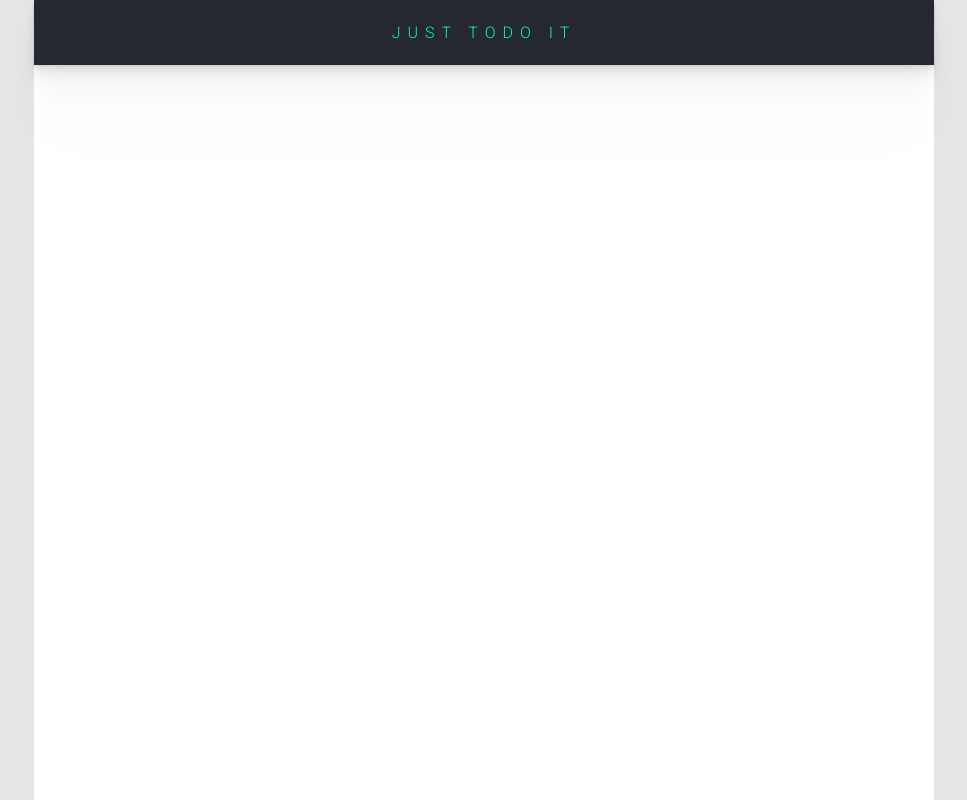
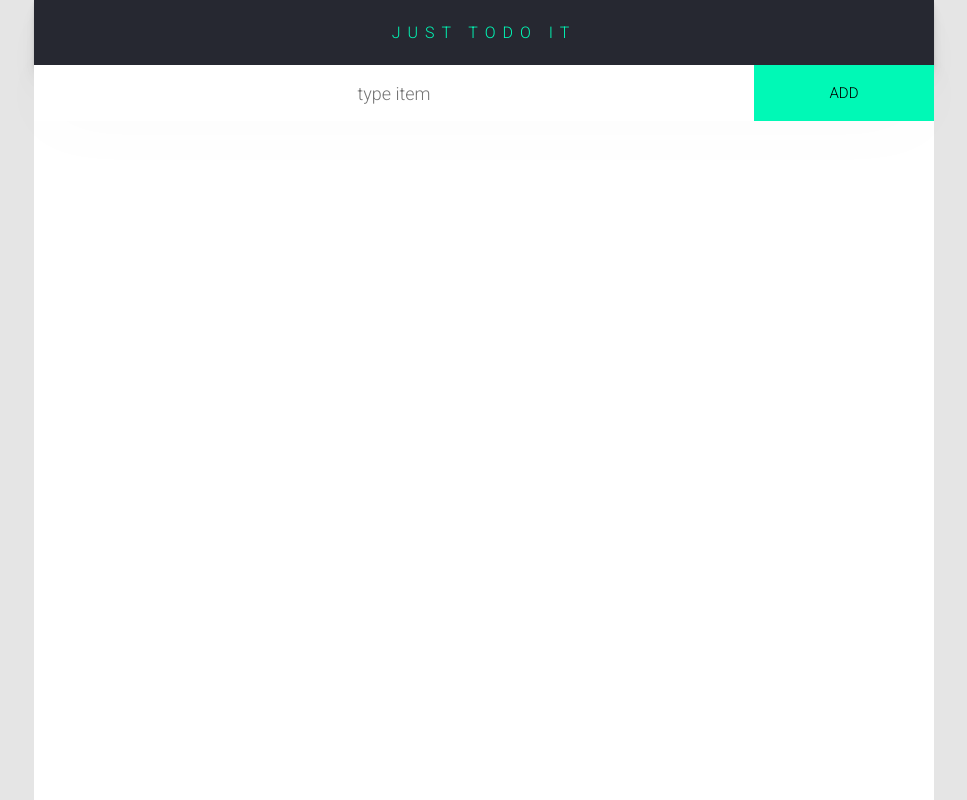
Before and after one commit to alexis-ramos-ok/to-do-list, a React (Create React App) app: page / in a window 1280 px wide. Shown: the whole page, without its empty margins (156-1123 px from the left). Built offline with nearby package versions, Linux system fonts and the light colour scheme.

Commit message:
Se creó un archivo js de formulario y un archivo css, se agregaron estilos al input y al boton de agregar items

```diff
--- a/package.json
+++ b/package.json
@@ -34,5 +34,8 @@
       "last 1 firefox version",
       "last 1 safari version"
     ]
+  },
+  "devDependencies": {
+    "@babel/plugin-proposal-private-property-in-object": "^7.21.11"
   }
 }
--- a/src/App.css
+++ b/src/App.css
@@ -4,6 +4,7 @@
     --color-bg-app: #ffffff;
     --color-bg-header: #262831;
     --color-primary: #00f9b6;
+    --color-primary-oscuro: #07bf8b;
 }
 
 body {
--- /dev/null
+++ b/src/components/Form/Form.css
@@ -0,0 +1,37 @@
+.form__input {
+    border: none;
+    font-weight: 300;
+    height: 5.6rem;
+}
+.form__input--text {
+    background-color: var(--color-bg-app);
+    text-align: center;
+    font-size: 1.8rem;
+    width: 100%;
+}
+.form__input--text:focus {
+    outline: none;
+}
+.form__input--button {
+    background-color: var(--color-primary);
+    width: 100%;
+    font-size: 1.5rem;
+    text-transform: uppercase;
+    cursor: pointer;
+}
+.form__input--button:hover {
+    color: var(--color-bg-app);
+    background-color: var(--color-primary-oscuro);
+}
+
+@media (min-width: 360px) {
+    .form {
+        display: flex;
+    }
+    .form__input--text {
+        width: 80%;
+    }
+    .form__input--button {
+        width: 20%;
+    }
+}
--- /dev/null
+++ b/src/components/Form/Form.js
@@ -0,0 +1,13 @@
+import React from 'react';
+import './Form.css';
+
+function Form() {
+    return (
+            <form className='form' action="">
+                <input className='form__input form__input--text' type="text" placeholder='type item'/>
+                <input className='form__input form__input--button' type="submit" value='add' />
+            </form>
+    );
+}
+
+export default Form;
--- a/src/index.js
+++ b/src/index.js
@@ -3,6 +3,7 @@ import ReactDOM from 'react-dom/client';
 import './index.css';
 import App from './App';
 import Header from './components/Header/Header';
+import Form from './components/Form/Form';
 
 const root = ReactDOM.createRoot(document.getElementById('root'));
 
@@ -10,5 +11,6 @@ root.render(
   <React.StrictMode>
     <Header />
     <App />
+    <Form />
   </React.StrictMode>
 );
```
Also changed, not shown: 1 other file (tests, documents, lock files or other folders).
